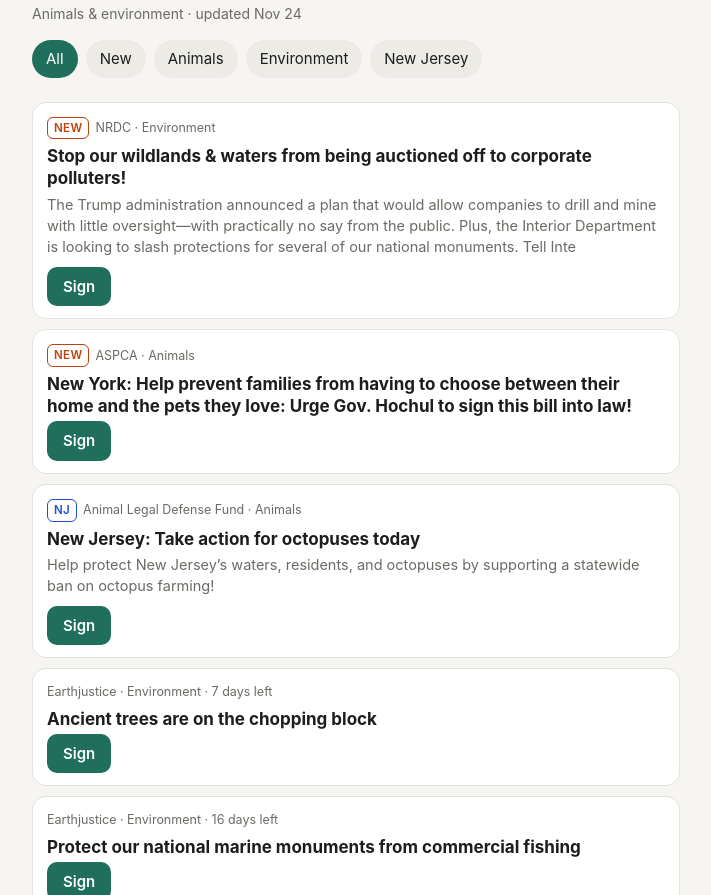
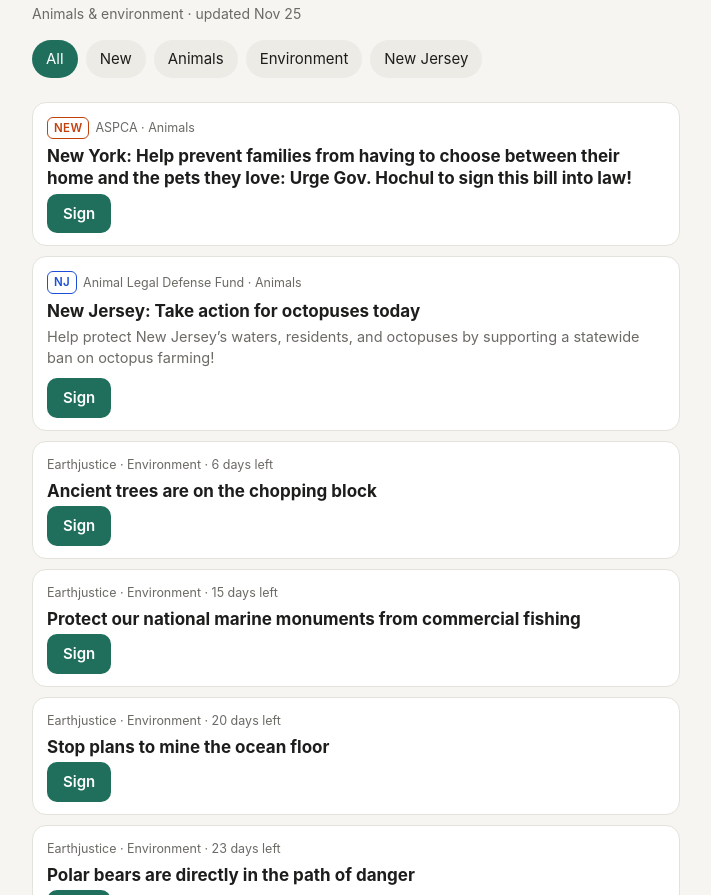
Before and after one commit to lokkaflokka/petition-feed, a plain HTML site: page index.html in a window 1280 px wide. Shown: the part 57-952 px from the top of the page, without its empty margins (284-995 px from the left). Drawn offline with Linux system fonts and the light colour scheme.

Commit message:
Daily refresh 2026-11-25

```diff
--- a/index.html
+++ b/index.html
@@ -40,7 +40,7 @@ footer a{color:inherit}
 <body>
 <header>
 <h1>Petitions</h1>
-<p class="sub">Animals &amp; environment &middot; updated Nov 24</p>
+<p class="sub">Animals &amp; environment &middot; updated Nov 25</p>
 </header>
 <nav aria-label="Filter">
 <button data-f="all" aria-pressed="true">All</button>
@@ -50,14 +50,13 @@ footer a{color:inherit}
 <button data-f="nj" aria-pressed="false">New Jersey</button>
 </nav>
 <main id="list">
-<article class="card" data-cause="Environment" data-new="1" data-nj="0"><div class="meta"><span class="tag t-new">New</span><span>NRDC &middot; Environment</span></div><h2>Stop our wildlands &amp; waters from being auctioned off to corporate polluters!</h2><p>The Trump administration announced a plan that would allow companies to drill and mine with little oversight—with practically no say from the public. Plus, the Interior Department is looking to slash protections for several of our national monuments. Tell Inte</p><a class="sign" href="https://action.nrdc.org/letter/3970-public-lands-042525" target="_blank" rel="noopener">Sign</a></article>
 <article class="card" data-cause="Animals" data-new="1" data-nj="0"><div class="meta"><span class="tag t-new">New</span><span>ASPCA &middot; Animals</span></div><h2>New York: Help prevent families from having to choose between their home and the pets they love: Urge Gov. Hochul to sign this bill into law!</h2><a class="sign" href="https://secure.aspca.org/action/ny-insurance" target="_blank" rel="noopener">Sign</a></article>
 <article class="card" data-cause="Animals" data-new="0" data-nj="1"><div class="meta"><span class="tag t-nj">NJ</span><span>Animal Legal Defense Fund &middot; Animals</span></div><h2>New Jersey: Take action for octopuses today</h2><p>Help protect New Jersey’s waters, residents, and octopuses by supporting a statewide ban on octopus farming!</p><a class="sign" href="https://aldf.org/article/new-jersey-take-action-for-octopuses-today/" target="_blank" rel="noopener">Sign</a></article>
-<article class="card" data-cause="Environment" data-new="0" data-nj="0"><div class="meta"><span>Earthjustice &middot; Environment &middot; 7 days left</span></div><h2>Ancient trees are on the chopping block</h2><a class="sign" href="https://earthjustice.org/action/ancient-trees-are-on-the-chopping-block" target="_blank" rel="noopener">Sign</a></article>
-<article class="card" data-cause="Environment" data-new="0" data-nj="0"><div class="meta"><span>Earthjustice &middot; Environment &middot; 16 days left</span></div><h2>Protect our national marine monuments from commercial fishing</h2><a class="sign" href="https://earthjustice.org/action/protect-our-national-marine-monuments-from-commercial-fishing" target="_blank" rel="noopener">Sign</a></article>
-<article class="card" data-cause="Environment" data-new="0" data-nj="0"><div class="meta"><span>Earthjustice &middot; Environment &middot; 21 days left</span></div><h2>Stop plans to mine the ocean floor</h2><a class="sign" href="https://earthjustice.org/action/stop-plans-to-mine-the-ocean-floor" target="_blank" rel="noopener">Sign</a></article>
-<article class="card" data-cause="Environment" data-new="0" data-nj="0"><div class="meta"><span>Earthjustice &middot; Environment &middot; 24 days left</span></div><h2>Polar bears are directly in the path of danger</h2><a class="sign" href="https://earthjustice.org/action/polar-bears-are-directly-in-the-path" target="_blank" rel="noopener">Sign</a></article>
-<article class="card" data-cause="Environment" data-new="0" data-nj="0"><div class="meta"><span>Earthjustice &middot; Environment &middot; 49 days left</span></div><h2>Our public lands are under attack and we need your help</h2><a class="sign" href="https://earthjustice.org/action/our-public-lands-are-under-attack-and-we-need-your-help" target="_blank" rel="noopener">Sign</a></article>
+<article class="card" data-cause="Environment" data-new="0" data-nj="0"><div class="meta"><span>Earthjustice &middot; Environment &middot; 6 days left</span></div><h2>Ancient trees are on the chopping block</h2><a class="sign" href="https://earthjustice.org/action/ancient-trees-are-on-the-chopping-block" target="_blank" rel="noopener">Sign</a></article>
+<article class="card" data-cause="Environment" data-new="0" data-nj="0"><div class="meta"><span>Earthjustice &middot; Environment &middot; 15 days left</span></div><h2>Protect our national marine monuments from commercial fishing</h2><a class="sign" href="https://earthjustice.org/action/protect-our-national-marine-monuments-from-commercial-fishing" target="_blank" rel="noopener">Sign</a></article>
+<article class="card" data-cause="Environment" data-new="0" data-nj="0"><div class="meta"><span>Earthjustice &middot; Environment &middot; 20 days left</span></div><h2>Stop plans to mine the ocean floor</h2><a class="sign" href="https://earthjustice.org/action/stop-plans-to-mine-the-ocean-floor" target="_blank" rel="noopener">Sign</a></article>
+<article class="card" data-cause="Environment" data-new="0" data-nj="0"><div class="meta"><span>Earthjustice &middot; Environment &middot; 23 days left</span></div><h2>Polar bears are directly in the path of danger</h2><a class="sign" href="https://earthjustice.org/action/polar-bears-are-directly-in-the-path" target="_blank" rel="noopener">Sign</a></article>
+<article class="card" data-cause="Environment" data-new="0" data-nj="0"><div class="meta"><span>Earthjustice &middot; Environment &middot; 48 days left</span></div><h2>Our public lands are under attack and we need your help</h2><a class="sign" href="https://earthjustice.org/action/our-public-lands-are-under-attack-and-we-need-your-help" target="_blank" rel="noopener">Sign</a></article>
 <article class="card" data-cause="Animals" data-new="0" data-nj="0"><div class="meta"><span>ASPCA &middot; Animals</span></div><h2>Protect America’s Horses from Slaughter</h2><p>Help keep all horses safe and protect them from slaughter.</p><a class="sign" href="https://secure.aspca.org/action/horses" target="_blank" rel="noopener">Sign</a></article>
 <article class="card" data-cause="Animals" data-new="0" data-nj="0"><div class="meta"><span>Humane World for Animals &middot; Animals</span></div><h2>End cruel glue traps</h2><p>Rodent glue traps are inhumane, indiscriminate and indefensible, condemning animals to agonising and drawn-out deaths.</p><a class="sign" href="https://action.humaneworld.org/page/192654/action/1" target="_blank" rel="noopener">Sign</a></article>
 <article class="card" data-cause="Animals" data-new="0" data-nj="0"><div class="meta"><span>Animal Legal Defense Fund &middot; Animals</span></div><h2>Delaware: Stop Cruel Puppy Mills</h2><p>Urge Delaware lawmakers to support H.B.131, a state bill to protect animals from commercial breeding mills and stop the puppy-mill-to-pet-store pipeline into the state.</p><a class="sign" href="https://aldf.org/article/delaware-stop-cruel-puppy-mills/" target="_blank" rel="noopener">Sign</a></article>
@@ -126,9 +125,10 @@ footer a{color:inherit}
 <article class="card" data-cause="Environment" data-new="0" data-nj="0"><div class="meta"><span>NRDC &middot; Environment</span></div><h2>Tell the EPA to protect bees from toxic pesticides!</h2><p>Bees and other pollinators are dying at an alarming rate from toxic pesticides called neonics. Fewer bees means less food, and that could lead to increasing food costs, reduced access to healthier foods, and food scarcity.</p><a class="sign" href="https://action.nrdc.org/letter/4069-pollinators-053025" target="_blank" rel="noopener">Sign</a></article>
 <article class="card" data-cause="Animals" data-new="0" data-nj="0"><div class="meta"><span>ASPCA &middot; Animals</span></div><h2>Farm Bill</h2><p>Urge Congress to protect farm animals in the Farm Bill!</p><a class="sign" href="https://secure.aspca.org/action/farm-bill" target="_blank" rel="noopener">Sign</a></article>
 <article class="card" data-cause="Environment" data-new="0" data-nj="0"><div class="meta"><span>Earthjustice &middot; Environment</span></div><h2>Grizzly bears still need our help</h2><a class="sign" href="https://earthjustice.org/action/grizzly-bears-still-need-our-help" target="_blank" rel="noopener">Sign</a></article>
-<article class="card" data-cause="Environment" data-new="0" data-nj="0"><div class="meta"><span>NRDC &middot; Environment</span></div><h2>Protect the public from flesh-dissolving chemicals!</h2><p>Exposing just 1 percent of your skin to hydrogen fluoride (HF) can lead to death. Yet this dangerous chemical is used by more than 40 oil refineries, putting 19 million people in danger. And the EPA is refusing to protect…</p><a class="sign" href="https://action.nrdc.org/letter/4150-epa-hf-07072025" target="_blank" rel="noopener">Sign</a></article>
+<article class="card" data-cause="Environment" data-new="0" data-nj="0"><div class="meta"><span>NRDC &middot; Environment</span></div><h2>Tens of millions of people receive their drinking water from a lead pipe</h2><p>Last year, the EPA established a strong rule requiring that virtually every lead pipe will be replaced in 10 years—a critical step in protecting our health. But the Trump EPA has not committed to defending that new rule—and the deadline…</p><a class="sign" href="https://action.nrdc.org/letter/3928-tell-epa-replace-every-lead-pipe-041025" target="_blank" rel="noopener">Sign</a></article>
 <article class="card" data-cause="Animals" data-new="0" data-nj="0"><div class="meta"><span>ASPCA &middot; Animals</span></div><h2>USDA Oversight: Puppy Mills</h2><p>Sign the Petition: The USDA is failing vulnerable animals and keeping them Barred From Love. Add your name to speak up for animals.</p><a class="sign" href="https://secure.aspca.org/take-action/usda-bfl" target="_blank" rel="noopener">Sign</a></article>
 <article class="card" data-cause="Environment" data-new="0" data-nj="0"><div class="meta"><span>Earthjustice &middot; Environment</span></div><h2>Help protect polar bear cubs from unnecessary harm</h2><a class="sign" href="https://earthjustice.org/action/help-protect-polar-bear-cubs-from-unnecessary-harm" target="_blank" rel="noopener">Sign</a></article>
+<article class="card" data-cause="Environment" data-new="0" data-nj="0"><div class="meta"><span>NRDC &middot; Environment</span></div><h2>Protect the public from flesh-dissolving chemicals!</h2><p>Exposing just 1 percent of your skin to hydrogen fluoride (HF) can lead to death. Yet this dangerous chemical is used by more than 40 oil refineries, putting 19 million people in danger. And the EPA is refusing to protect…</p><a class="sign" href="https://action.nrdc.org/letter/4150-epa-hf-07072025" target="_blank" rel="noopener">Sign</a></article>
 <article class="card" data-cause="Environment" data-new="0" data-nj="0"><div class="meta"><span>Earthjustice &middot; Environment</span></div><h2>Hold this dirty mine accountable</h2><a class="sign" href="https://earthjustice.org/action/hold-this-dirty-mine-accountable" target="_blank" rel="noopener">Sign</a></article>
 <article class="card" data-cause="Environment" data-new="0" data-nj="0"><div class="meta"><span>Earthjustice &middot; Environment</span></div><h2>We All Have the Right to Breathe</h2><a class="sign" href="https://earthjustice.org/action/is-the-air-clean-enough-for-you-and-your-family" target="_blank" rel="noopener">Sign</a></article>
 <article class="card" data-cause="Environment" data-new="0" data-nj="0"><div class="meta"><span>Earthjustice &middot; Environment</span></div><h2>Tell Congress: Our coastal communities need protections from the dangers of offshore drilling</h2><a class="sign" href="https://earthjustice.org/action/our-coastal-communities-need-protections-from-the-dangers-of-offshore-drilling" target="_blank" rel="noopener">Sign</a></article>
```
Also changed, not shown: state/items.json (+8 -8 lines).
